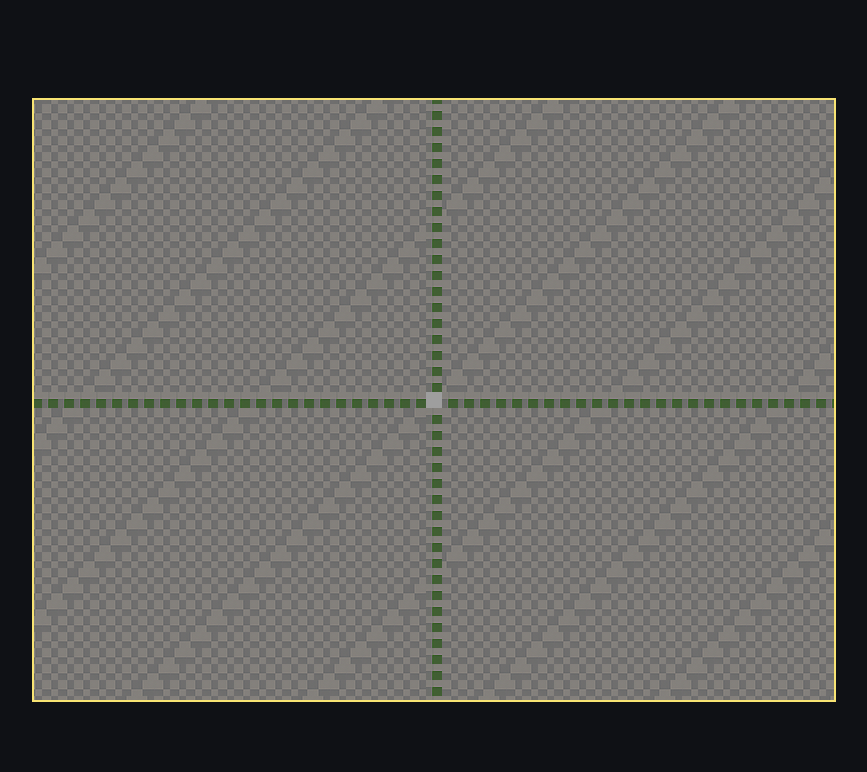
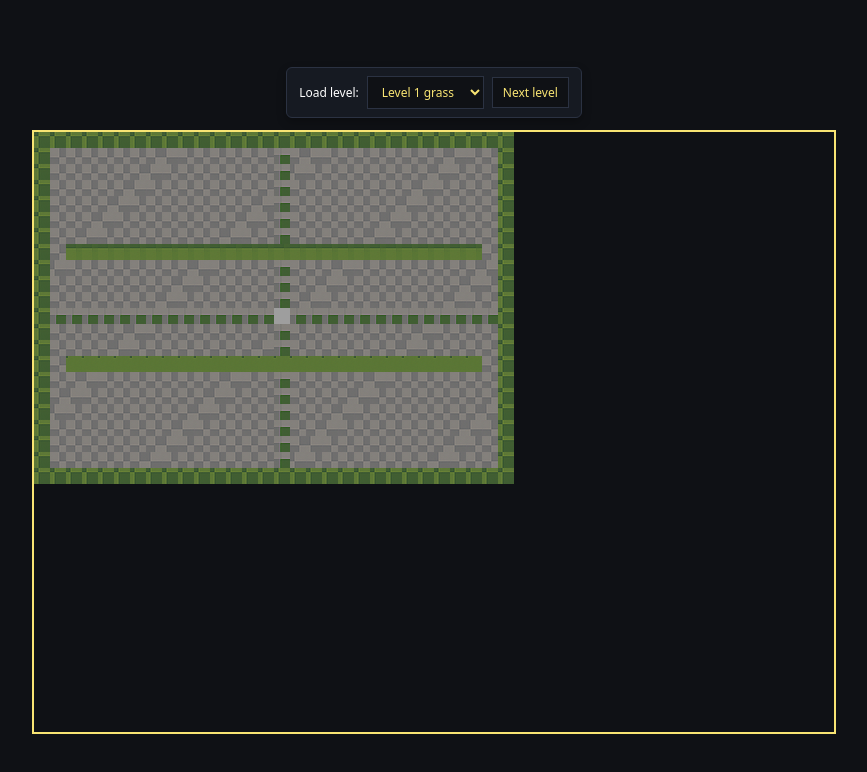
Before and after one commit to rhicksrad/rpg, a website built with Vite: page index.html in a window 1280 px wide. Shown: the whole page, without its empty margins (206-1073 px from the left). Built offline with nearby package versions, Linux system fonts and the light colour scheme.

Commit message:
Add data-driven level loading

```diff
--- /dev/null
+++ b/src/levels.ts
@@ -0,0 +1,108 @@
+export type LevelTerrain = 'grass' | 'castle';
+
+export type LevelData = {
+  id: string;
+  levelName: string;
+  musicKey: string;
+  nextLevelId?: string;
+  width: number;
+  height: number;
+  tiles: number[];
+  terrain: LevelTerrain;
+};
+
+function generateTiles(
+  width: number,
+  height: number,
+  {
+    floorTile = 0,
+    pathTile = 9,
+    accentTile = 2,
+    borderTile = 18,
+    waterTile = 22,
+    pitTile = 27
+  }: {
+    floorTile?: number;
+    pathTile?: number;
+    accentTile?: number;
+    borderTile?: number;
+    waterTile?: number;
+    pitTile?: number;
+  }
+): number[] {
+  const cols = Math.max(width, 8);
+  const rows = Math.max(height, 8);
+  const centerCol = Math.floor(cols / 2);
+  const centerRow = Math.floor(rows / 2);
+
+  const map: number[][] = Array.from({ length: rows }, () => Array.from({ length: cols }, () => floorTile));
+
+  for (let row = 0; row < rows; row += 1) {
+    for (let col = 0; col < cols; col += 1) {
+      const isBorder = row === 0 || col === 0 || row === rows - 1 || col === cols - 1;
+      const isMainPath = row === centerRow || col === centerCol;
+      const isAccent = (row + col) % 9 === 0;
+      const isWater = row === Math.floor(rows / 3) && col >= 2 && col <= cols - 3;
+      const isPit = row === Math.floor((rows * 2) / 3) && col >= 2 && col <= cols - 3;
+
+      if (isBorder) {
+        map[row][col] = borderTile;
+      } else if (isWater) {
+        map[row][col] = waterTile;
+      } else if (isPit) {
+        map[row][col] = pitTile;
+      } else if (isMainPath) {
+        map[row][col] = pathTile;
+      } else if (isAccent) {
+        map[row][col] = accentTile;
+      }
+    }
+  }
+
+  return map.flat();
+}
+
+const grassLevel: LevelData = {
+  id: 'level-1',
+  levelName: 'Level 1 grass',
+  musicKey: 'overworld',
+  nextLevelId: 'level-2',
+  width: 30,
+  height: 22,
+  terrain: 'grass',
+  tiles: generateTiles(30, 22, {
+    floorTile: 0,
+    pathTile: 9,
+    accentTile: 2,
+    borderTile: 18,
+    waterTile: 22,
+    pitTile: 27
+  })
+};
+
+const castleLevel: LevelData = {
+  id: 'level-2',
+  levelName: 'Level 2 castle',
+  musicKey: 'dungeon',
+  nextLevelId: 'level-1',
+  width: 32,
+  height: 22,
+  terrain: 'castle',
+  tiles: generateTiles(32, 22, {
+    floorTile: 4,
+    pathTile: 5,
+    accentTile: 7,
+    borderTile: 30,
+    waterTile: 20,
+    pitTile: 23
+  })
+};
+
+export const LEVELS: LevelData[] = [grassLevel, castleLevel];
+
+export const LEVELS_BY_ID: Record<string, LevelData> = LEVELS.reduce(
+  (acc, level) => ({ ...acc, [level.id]: level }),
+  {} as Record<string, LevelData>
+);
+
+export const DEFAULT_LEVEL_ID = grassLevel.id;
--- a/src/main.ts
+++ b/src/main.ts
@@ -2,6 +2,7 @@ import './style.css';
 import { Assets, TILE_SIZE, loadAssets } from './assets';
 import { HeroState, createHero, drawHero, getHeroPixelPosition, updateHero } from './hero';
 import { Camera, drawTileMap } from './renderTiles';
+import { DEFAULT_LEVEL_ID, LEVELS, LEVELS_BY_ID, LevelData } from './levels';
 
 const canvas = document.getElementById('game-canvas') as HTMLCanvasElement | null;
 
@@ -30,53 +31,95 @@ window.addEventListener('keyup', (event) => {
   delete keys[key];
 });
 
-function createMap(): number[][] {
-  const cols = Math.ceil(canvas.width / TILE_SIZE) * 3;
-  const rows = Math.ceil(canvas.height / TILE_SIZE) * 3;
-  const centerCol = Math.floor(cols / 2);
-  const centerRow = Math.floor(rows / 2);
-
-  const wallTileIndex = 18;
-  const waterTileIndex = 22;
-  const pitTileIndex = 27;
-
-  const map: number[][] = Array.from({ length: rows }, () => Array.from({ length: cols }, () => 0));
-
-  for (let row = 0; row < rows; row += 1) {
-    for (let col = 0; col < cols; col += 1) {
-      const isBorder = row === 0 || col === 0 || row === rows - 1 || col === cols - 1;
-      const isMainPath = row === centerRow || col === centerCol;
-      const isAccent = (row + col) % 11 === 0;
-      const isWater = row >= Math.floor(rows / 3) && row <= Math.floor(rows / 3) + 1 && col >= 2 && col <= 4;
-      const isPit = row >= Math.floor((rows * 2) / 3) && row <= Math.floor((rows * 2) / 3) + 1 && col >= cols - 6 && col <= cols - 4;
-
-      if (isBorder) {
-        map[row][col] = wallTileIndex;
-      } else if (isWater) {
-        map[row][col] = waterTileIndex;
-      } else if (isPit) {
-        map[row][col] = pitTileIndex;
-      } else if (isMainPath) {
-        map[row][col] = 9; // path tile
-      } else if (isAccent) {
-        map[row][col] = 2; // accent tile
-      }
-    }
+function levelTilesToGrid(level: LevelData): number[][] {
+  if (level.tiles.length !== level.width * level.height) {
+    throw new Error(`Level ${level.id} tile data is inconsistent with dimensions`);
   }
 
-  return map;
+  const grid: number[][] = [];
+
+  for (let row = 0; row < level.height; row += 1) {
+    const start = row * level.width;
+    grid.push(level.tiles.slice(start, start + level.width));
+  }
+
+  return grid;
+}
+
+function createLevelLoader(
+  levels: LevelData[],
+  onSelect: (levelId: string) => void,
+  onNext: () => void
+): { container: HTMLDivElement; select: HTMLSelectElement } {
+  const container = document.createElement('div');
+  container.className = 'level-loader';
+
+  const label = document.createElement('label');
+  label.textContent = 'Load level:';
+
+  const select = document.createElement('select');
+  select.ariaLabel = 'Select level';
+
+  levels.forEach((level) => {
+    const option = document.createElement('option');
+    option.value = level.id;
+    option.textContent = level.levelName;
+    select.appendChild(option);
+  });
+
+  select.addEventListener('change', () => onSelect(select.value));
+
+  const nextButton = document.createElement('button');
+  nextButton.type = 'button';
+  nextButton.textContent = 'Next level';
+  nextButton.addEventListener('click', onNext);
+
+  container.append(label, select, nextButton);
+
+  return { container, select };
 }
 
 async function start() {
   const assets: Assets = await loadAssets();
-  const map = createMap();
-  const hero = createHero(map);
+  let currentLevel: LevelData = LEVELS_BY_ID[DEFAULT_LEVEL_ID];
+  let map = levelTilesToGrid(currentLevel);
+  let hero = createHero(map);
+  let activeTerrain = assets.terrain[currentLevel.terrain];
   const camera: Camera = {
     x: 0,
     y: 0,
     width: canvas.width,
     height: canvas.height
   };
+
+  const { container: loaderContainer, select: loaderSelect } = createLevelLoader(
+    LEVELS,
+    (levelId) => loadLevel(levelId),
+    () => {
+      const nextId = currentLevel.nextLevelId ?? DEFAULT_LEVEL_ID;
+      loadLevel(nextId);
+    }
+  );
+
+  const app = document.getElementById('app');
+  if (app && app.firstChild) {
+    app.insertBefore(loaderContainer, app.firstChild);
+  } else if (app) {
+    app.appendChild(loaderContainer);
+  }
+
+  loaderSelect.value = currentLevel.id;
+
+  function loadLevel(levelId: string) {
+    const nextLevel = LEVELS_BY_ID[levelId] ?? LEVELS_BY_ID[DEFAULT_LEVEL_ID];
+    currentLevel = nextLevel;
+    map = levelTilesToGrid(currentLevel);
+    hero = createHero(map);
+    activeTerrain = assets.terrain[currentLevel.terrain];
+    camera.x = 0;
+    camera.y = 0;
+    loaderSelect.value = currentLevel.id;
+  }
 
   let lastTime = performance.now();
 
@@ -88,7 +131,7 @@ async function start() {
     updateCamera(camera, hero, map);
 
     ctx.clearRect(0, 0, canvas.width, canvas.height);
-    drawTileMap(ctx, assets.terrain.grass, map, camera);
+    drawTileMap(ctx, activeTerrain, map, camera);
     drawHero(ctx, assets.hero, hero, camera);
 
     requestAnimationFrame(gameLoop);
--- a/src/style.css
+++ b/src/style.css
@@ -22,6 +22,8 @@ body {
   align-items: center;
   justify-content: center;
   width: 100%;
+  flex-direction: column;
+  gap: 12px;
 }
 
 canvas {
@@ -29,3 +31,33 @@ canvas {
   image-rendering: pixelated;
   image-rendering: crisp-edges;
 }
+
+.level-loader {
+  display: flex;
+  gap: 8px;
+  align-items: center;
+  background: #161a22;
+  border: 1px solid #2b3242;
+  padding: 8px 12px;
+  border-radius: 6px;
+  box-shadow: 0 4px 10px rgba(0, 0, 0, 0.25);
+}
+
+.level-loader label {
+  font-size: 12px;
+}
+
+.level-loader select,
+.level-loader button {
+  background: #0f1115;
+  color: #f8e473;
+  border: 1px solid #2b3242;
+  padding: 6px 10px;
+  font-size: 12px;
+  font-family: inherit;
+}
+
+.level-loader button:hover,
+.level-loader select:hover {
+  border-color: #f8e473;
+}
```
